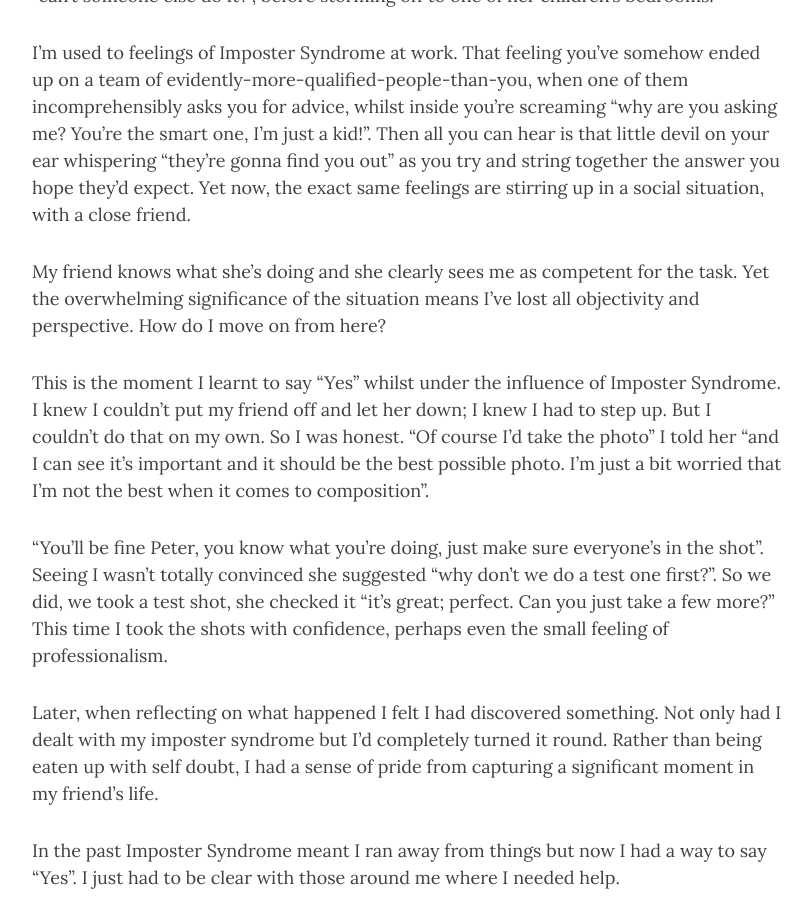
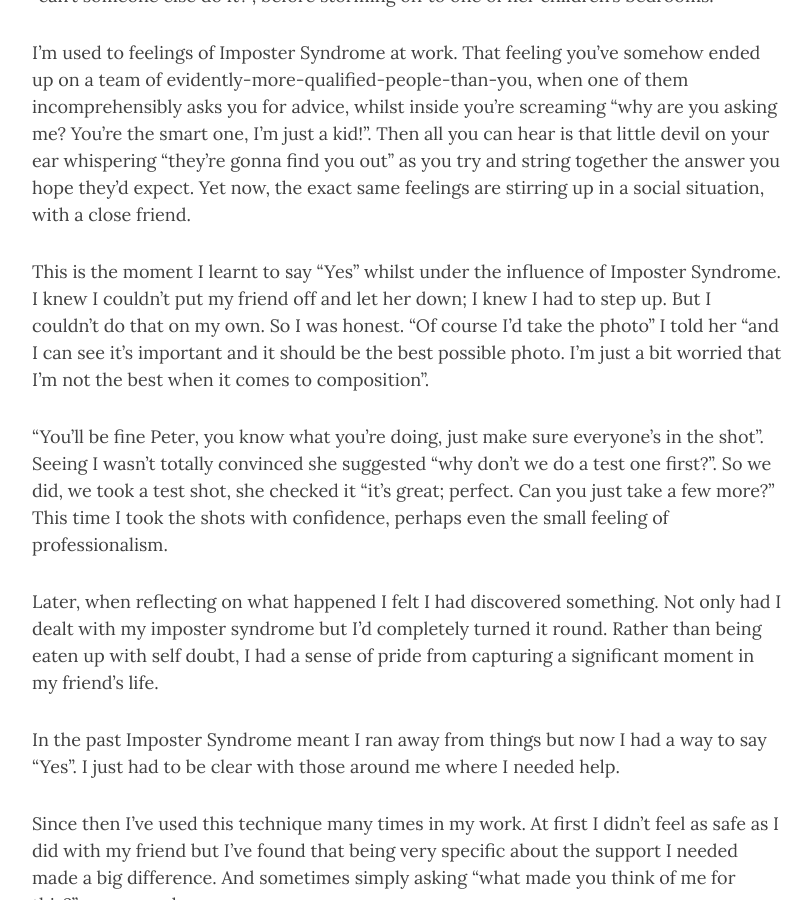
Before and after one commit to petergillardmoss/petergillardmoss.github.com, a Jekyll site: the page built from _posts/2018-02-09-saying-yes-with-imposter-syndrome.markdown, in a window 1280 px wide and 900 px high, scrolled down 1393 px. Shown: the whole window, without its empty margins (233-1045 px from the left). Built offline with Jekyll 4.4.1, drawn with Linux system fonts in a browser that asks for light colours; nearby versions of some CDN libraries.

Commit message:
Removed redundant paragraph

```diff
--- a/_posts/2018-02-09-saying-yes-with-imposter-syndrome.markdown
+++ b/_posts/2018-02-09-saying-yes-with-imposter-syndrome.markdown
@@ -20,8 +20,6 @@ I'm internally torn: I want to help but at the same time I fear I will let her d
 
 I'm used to feelings of Imposter Syndrome at work.  That feeling you've somehow ended up on a team of evidently-more-qualified-people-than-you, when one of them incomprehensibly asks you for advice, whilst inside you're screaming "why are you asking me? You're the smart one, I'm just a kid!". Then all you can hear is that little devil on your ear whispering  "they're gonna find you out" as you try and string together the answer you hope they'd expect.   Yet now, the exact same feelings are stirring up in a social situation, with a close friend.
 
-My friend knows what she's doing and she clearly sees me as competent for the task.  Yet the overwhelming significance of the situation means I've lost all objectivity and perspective.  How do I move on from here?
-
 This is the moment I learnt to say "Yes" whilst under the influence of Imposter Syndrome.  I knew I couldn't put my friend off and let her down; I knew I had to step up.  But I couldn't do that on my own.  So I was honest. "Of course I'd take the photo" I told her "and I can see it's important and it should be the best possible photo.  I'm just a bit worried that I'm not the best when it comes to composition".
 
 "You'll be fine Peter, you know what you're doing, just make sure everyone's in the shot".  Seeing I wasn't totally convinced she suggested "why don't we do a test one first?".  So we did, we took a test shot, she checked it "it's great; perfect. Can you just take a few more?"  This time I took the shots with confidence, perhaps even the small feeling of professionalism.
```
